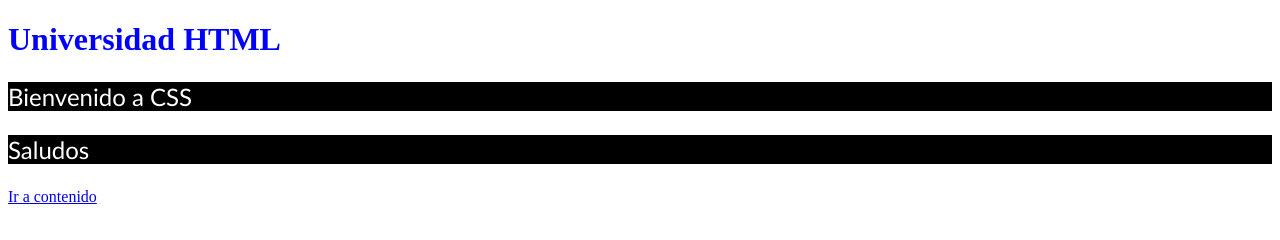
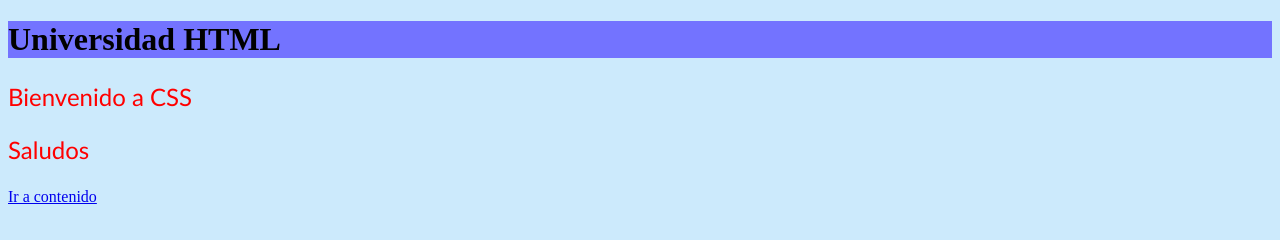
Before and after one commit to DaniHincapie/HTML, a plain HTML site: page CSS/Introducion CSS.html in a window 1280 px wide. Drawn offline with Linux system fonts and the light colour scheme.

Commit message:
Introduccion CSS y hojas de estilos

```diff
--- a/CSS/Estilos.css
+++ b/CSS/Estilos.css
@@ -1,9 +1,9 @@
 h1{
-    color:blue; /* se aplica en todo el documento     */
+    color:rgb(0, 101, 253); /* se aplica en todo el documento     */
 }
 p{
-    color:white;
-    background-color:rgb(0, 0, 0);
+    color:rgb(255, 0, 0);
+    /*background-color:rgb(0, 0, 0); */
     font-size:x-large;
     font-family: 'Trebuchet MS', 'Lucida Sans Unicode', 'Lucida Grande', 'Lucida Sans', Arial, sans-serif;
 }
--- a/CSS/Introducion CSS.html
+++ b/CSS/Introducion CSS.html
@@ -6,9 +6,14 @@
     <meta name="viewport" content="width=device-width, initial-scale=1.0">
     <title>Universidad HTML</title>
     <link rel= "stylesheet" href="Estilos.css"/>  <!-- Se llama a otra pagina -->
+    <style>
+        h1{
+            color:rgb(0, 0, 0);
+        }
+    </style>
 </head>
-<body>
-    <h1>Universidad HTML</h1>
+<body style="background-color: rgba(135, 206, 250, 0.425);">
+    <h1 style="background-color:rgb(115, 115, 255)">Universidad HTML</h1>
     <p>Bienvenido a CSS</p>
     <p>Saludos</p>
     <a href="contenido.html">Ir a contenido</a>
```
Also changed, not shown: CSS/contenido.html (+1 -1 lines).
